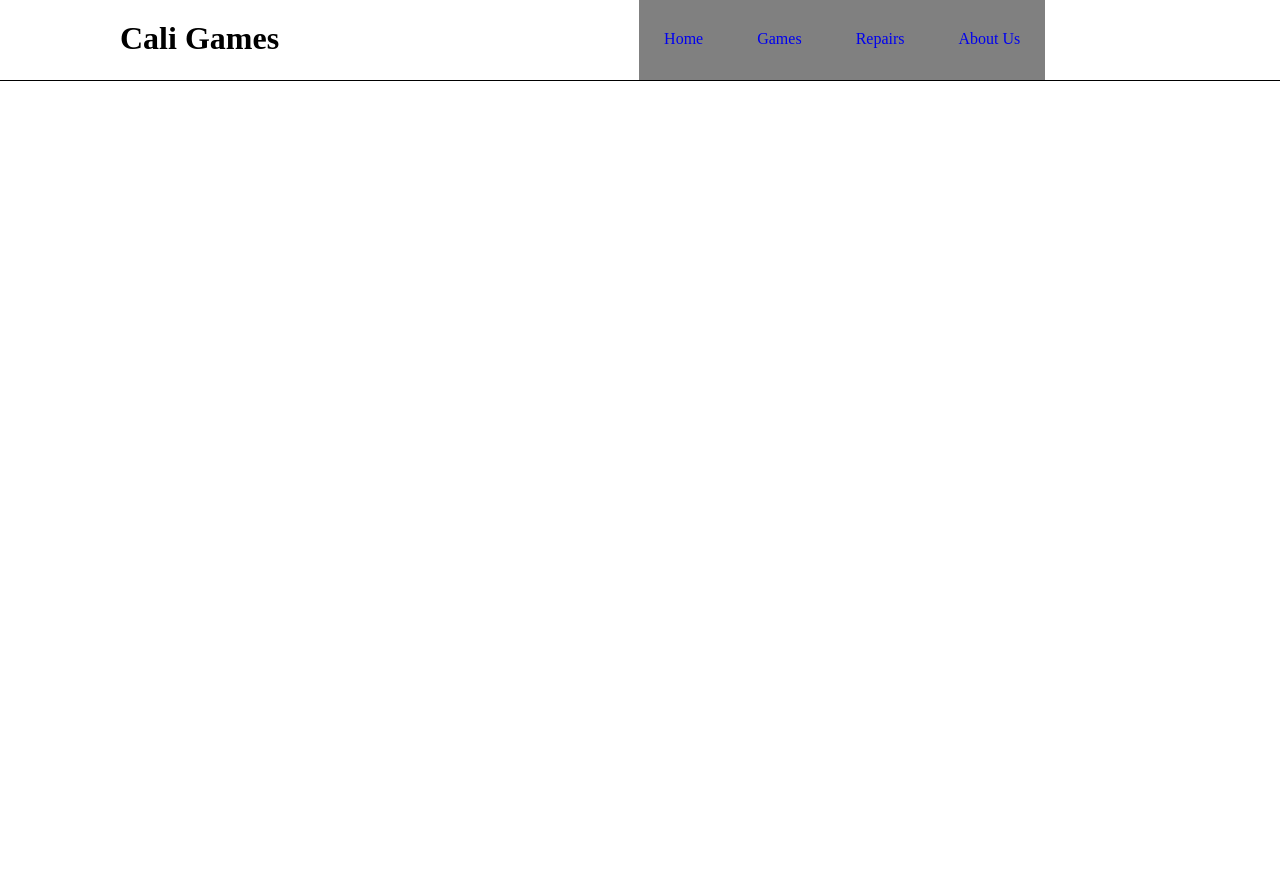
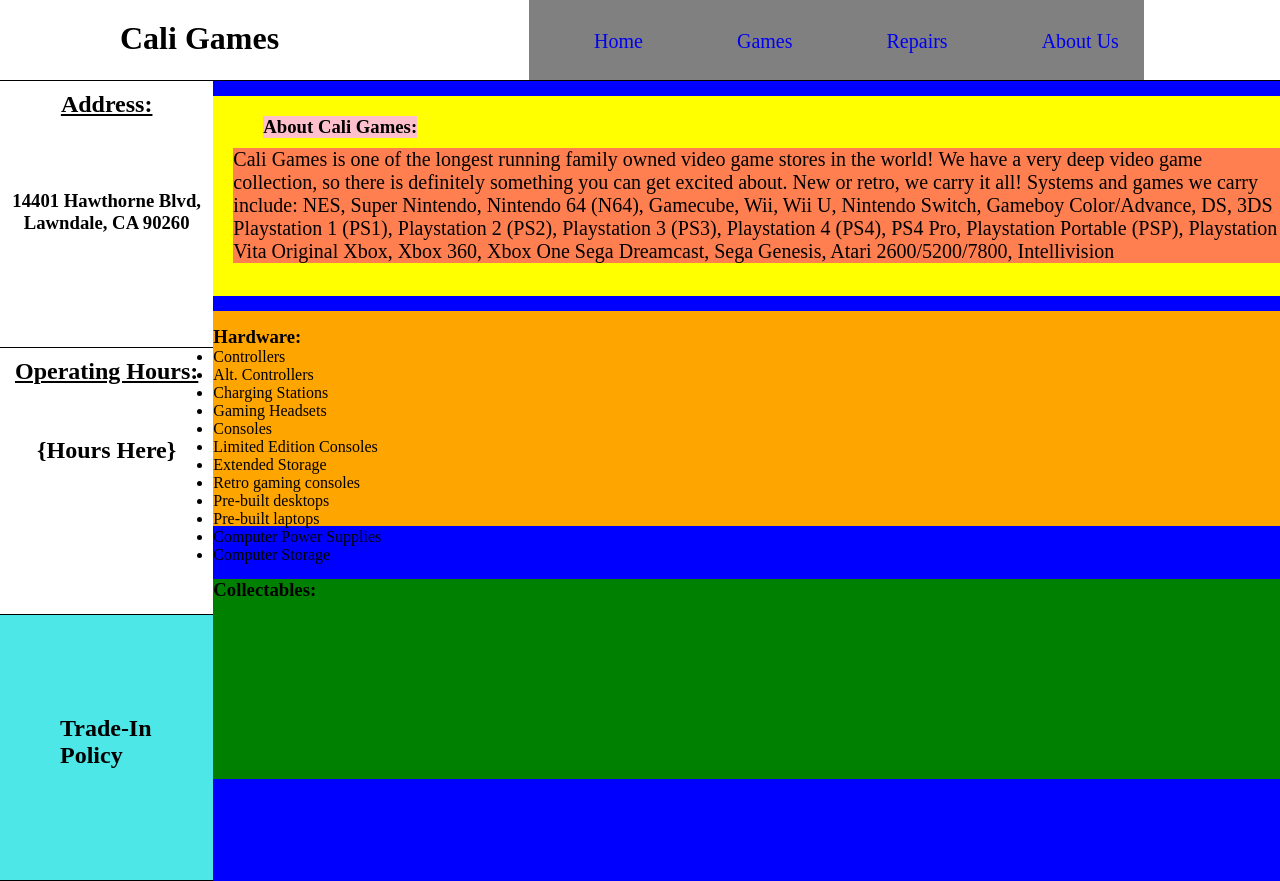
Before and after one commit to Cervp22/Cali_games, a plain HTML site: page index.html in a window 1280 px wide. Before the commit the page ends 800 px from the top, so only its background shows below. Drawn offline with Linux system fonts and the light colour scheme.

Commit message:
new save

```diff
--- a/index.html
+++ b/index.html
@@ -12,7 +12,7 @@
         <h1>Cali Games</h1>
       </div>
       <nav class="main-nav">
-        <ul>
+        <ul class="main-list">
           <li>
             <a href="#">Home</a>
           </li>
@@ -35,5 +35,85 @@
         </ul>
       </nav>
     </div>
+    <!---  image is an option--
+    <div class="main-img-div">
+      <img
+        width="400"
+        height="300"
+        class="main-image"
+        src="cali-games-front-1440.jpg"
+      />
+    </div>
+    -->
+
+    <div class="main-container">
+      <div class="main-container-child-div1">
+        <div class="container-child-c1">
+          <div class="child-c1-header"><h2>Address:</h2></div>
+          <div class="child-c1-content">
+            <h3>14401 Hawthorne Blvd, Lawndale, CA 90260</h3>
+          </div>
+        </div>
+        <div class="container-child-c2">
+          <div class="child-c2-header"><h2>Operating Hours:</h2></div>
+          <div class="child-c2-content">
+            <h2>{Hours Here}</h2>
+          </div>
+        </div>
+        <div class="container-child-c3">
+          <h2>Trade-In Policy</h2>
+        </div>
+      </div>
+      <div class="main-container-child-div2">
+        <div class="container-div2-child1">
+          <div class="div2-child-header"><h3>About Cali Games:</h3></div>
+          <div class="div2-child-content">
+            <p>
+              Cali Games is one of the longest running family owned video game
+              stores in the world! We have a very deep video game collection, so
+              there is definitely something you can get excited about. New or
+              retro, we carry it all! Systems and games we carry include: NES,
+              Super Nintendo, Nintendo 64 (N64), Gamecube, Wii, Wii U, Nintendo
+              Switch, Gameboy Color/Advance, DS, 3DS Playstation 1 (PS1),
+              Playstation 2 (PS2), Playstation 3 (PS3), Playstation 4 (PS4), PS4
+              Pro, Playstation Portable (PSP), Playstation Vita Original Xbox,
+              Xbox 360, Xbox One Sega Dreamcast, Sega Genesis, Atari
+              2600/5200/7800, Intellivision
+            </p>
+          </div>
+        </div>
+        <div class="container-div2-child2">
+
+          <div class="container-div2-child2">
+            <div class="div2-child-header2"><h3>Hardware:</h3></div>
+            <div class="div2-child-content2">
+              <div class="list-div2-content1">
+                <ul>
+                  <li>Controllers</li>
+                  <li>Alt. Controllers</li>
+                  <li>Charging Stations</li>
+                  <li>Gaming Headsets</li>
+                </ul>
+              </div>
+              <div class="list-div2-content2">
+                <ul>
+                  <li>Consoles</li>
+                  <li>Limited Edition Consoles</li>
+                  <li>Extended Storage</li>
+                  <li>Retro gaming consoles</li>
+                </ul>
+              </div>
+              <div class="list-div2-content3">
+                <ul>
+                  <li>Pre-built desktops</li>
+                  <li>Pre-built laptops</li>
+                  <li>Computer Power Supplies</li>
+                  <li>Computer Storage</li>
+            </div>
+        </div>
+        <div class="container-div2-child3">
+          <h3>Collectables:</h3></div>
+      </div>
+    </div>
   </body>
 </html>
--- a/style.css
+++ b/style.css
@@ -19,37 +19,188 @@ body {
   margin-top: 20px;
 }
 
-ul {
+.main-list {
   list-style: none;
   background-color: grey;
-  margin-left: 360px;
+  margin-left: 250px;
   height: 80px;
 }
-ul li {
+.main-list li {
   display: inline-block;
+  margin-left: 40px;
+  font-size: 20px;
+
   position: relative;
 }
-ul li a {
+.main-list li a {
   display: block;
   height: 20px;
   padding: 30px 25px;
   text-decoration: none;
 }
-ul li ul.dropdown {
+.main-list li ul.dropdown {
   position: absolute;
   display: none;
 }
 
-ul li a:hover {
+.main-list li a:hover {
   margin-left: 0px;
   background-color: purple;
 }
-ul li:hover ul.dropdown {
+
+.main-list li:hover ul.dropdown {
   display: block;
   margin-left: 0px;
 }
-ul li:hover ul.dropdown li {
+.main-list li:hover ul.dropdown li a:hover {
+  background-color: rgb(90, 90, 255);
+}
+.main-list li:hover ul.dropdown li {
   margin-left: 0px;
   text-align: center;
   width: 100%;
 }
+
+/* ----------- Main Image CSS -------- */
+
+.main-img-div {
+  background-color: red;
+  justify-items: center;
+  width: 1707px;
+  height: 300px;
+}
+.main-image {
+  margin-left: 500px;
+  width: 400px;
+}
+
+/*------ main container for body -----*/
+
+.main-container {
+  display: flex;
+}
+
+.main-container-child-div1 {
+  display: flex;
+  flex-direction: column;
+  width: 320px;
+  height: 800px;
+}
+.main-container-child-div2 {
+  background-color: blue;
+  display: flex;
+  flex-direction: column;
+  width: 1600px;
+  height: 800px;
+}
+/*---------- container child divs --------*/
+
+.container-div2-child1 {
+  background-color: yellow;
+  height: 200px;
+  margin-top: 15px;
+}
+.container-div2-child2 {
+  background-color: orange;
+  height: 200px;
+  margin-top: 15px;
+}
+.container-div2-child3 {
+  background-color: green;
+  height: 200px;
+  margin-top: 15px;
+}
+
+/* ---------- child div 1 -----------*/
+
+.div2-child-header {
+  background-color: pink;
+  width: fit-content;
+  margin-left: 50px;
+  margin-top: 20px;
+}
+.div2-child-content {
+  margin-top: 10px;
+  font-size: 20px;
+  margin-left: 20px;
+  background-color: coral;
+}
+
+/* ---------- container child columns -------*/
+
+.container-child-c1 {
+  display: flex;
+  flex-direction: column;
+  height: 266px;
+  border-bottom: 1px solid black;
+}
+.container-child-c2 {
+  height: 266px;
+  border-bottom: 1px solid black;
+}
+.container-child-c3 {
+  height: 266px;
+  border-bottom: 1px solid black;
+}
+
+/*-------- child column 1 child / content ------*/
+
+.child-c1-header {
+  height: 50px;
+  text-align: center;
+}
+.child-c1-header h2 {
+  margin-top: 10px;
+  text-decoration: underline;
+}
+
+.child-c1-content {
+  text-align: center;
+  height: 220px;
+}
+.child-c1-content h3 {
+  margin-top: 60px;
+  text-wrap: balance;
+}
+
+/*---------child column 2 child / content -----*/
+.container-child-c2 {
+  display: flex;
+  flex-direction: column;
+}
+.child-c2-header {
+  height: 40px;
+  text-align: center;
+}
+.child-c2-header h2 {
+  margin-top: 10px;
+  text-wrap: wrap;
+  text-decoration: underline;
+}
+.child-c2-content {
+  text-align: center;
+  height: 230px;
+}
+.child-c2-content h2 {
+  margin-top: 50px;
+}
+
+/*---------- child column 3 child / content ------*/
+
+.container-child-c3:hover {
+  cursor: pointer;
+}
+.container-child-c3 {
+  background-color: rgb(77, 231, 231);
+}
+
+.container-child-c3 h2 {
+  margin-left: 60px;
+  margin-top: 100px;
+}
+
+/*--------- footer container ------*/
+.footer-container {
+  background-color: green;
+  height: 150px;
+}
```
Also changed, not shown: cali-games-front-1440.jpg (added).
